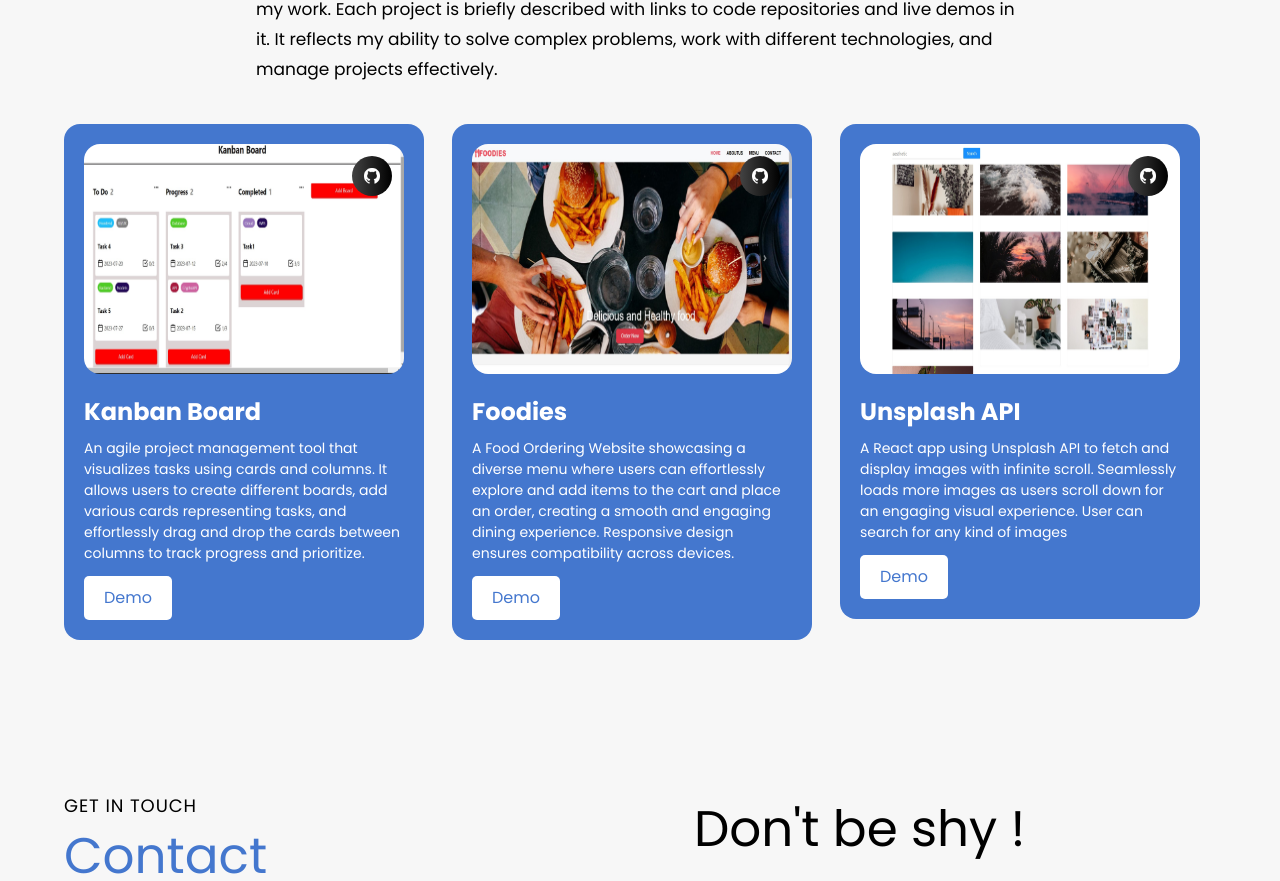
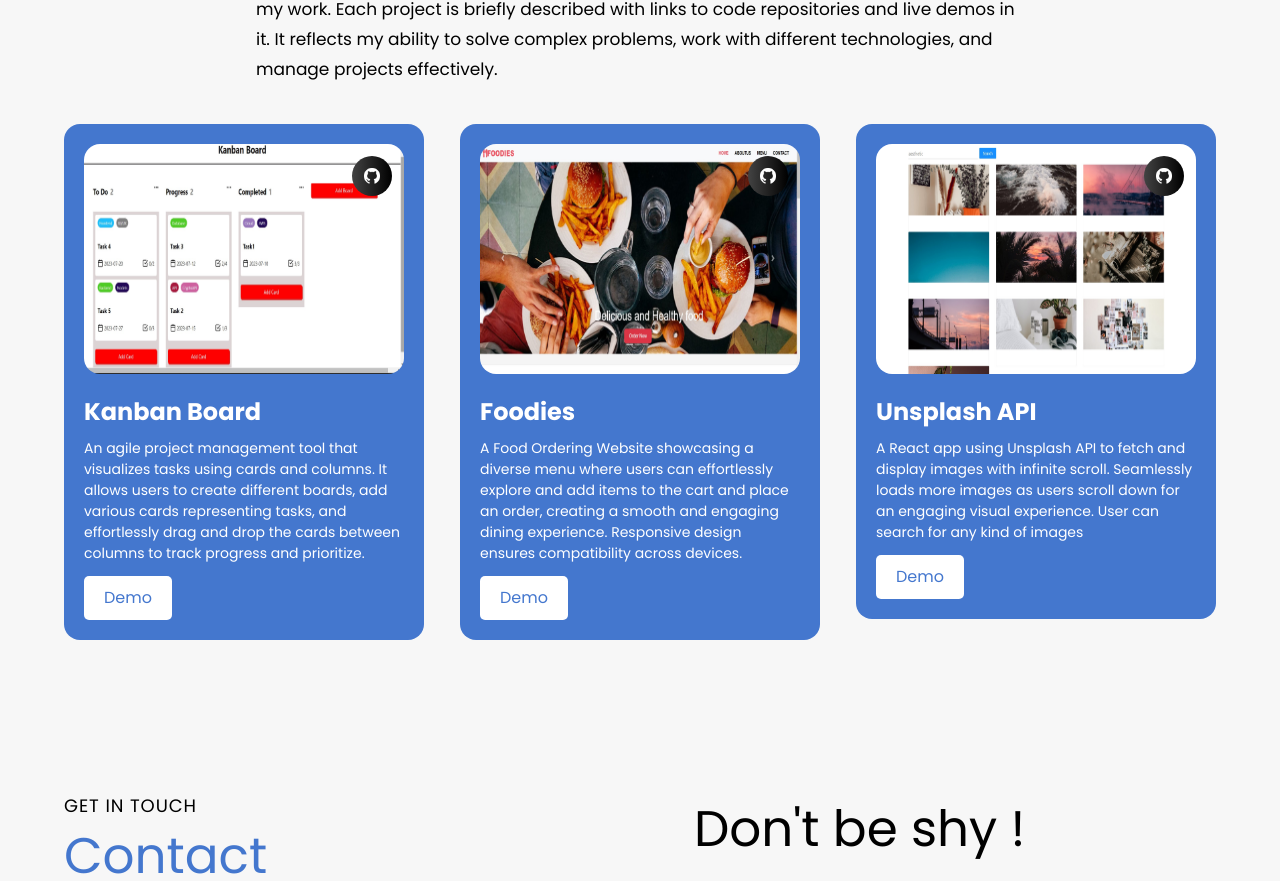
Before and after one commit to bhawna-107/My-portfolio-website, a React (Create React App) app: page / in a window 1280 px wide. Shown: the part 1858-2739 px from the top of the page. Built offline with nearby package versions, Linux system fonts and the light colour scheme.

Commit message:
Update Projects.js

```diff
--- a/src/Components/Projects.js
+++ b/src/Components/Projects.js
@@ -94,7 +94,7 @@ const Projects = () => {
         </motion.p>
       </div>
 
-      <div className='mt-10 flex flex-wrap gap-7'>
+      <div className='mt-10 flex flex-wrap gap-9'>
         {projects.map((project, index) => (
           <ProjectCard key={`project-${index}`} index={index} {...project} />
         ))}
```
